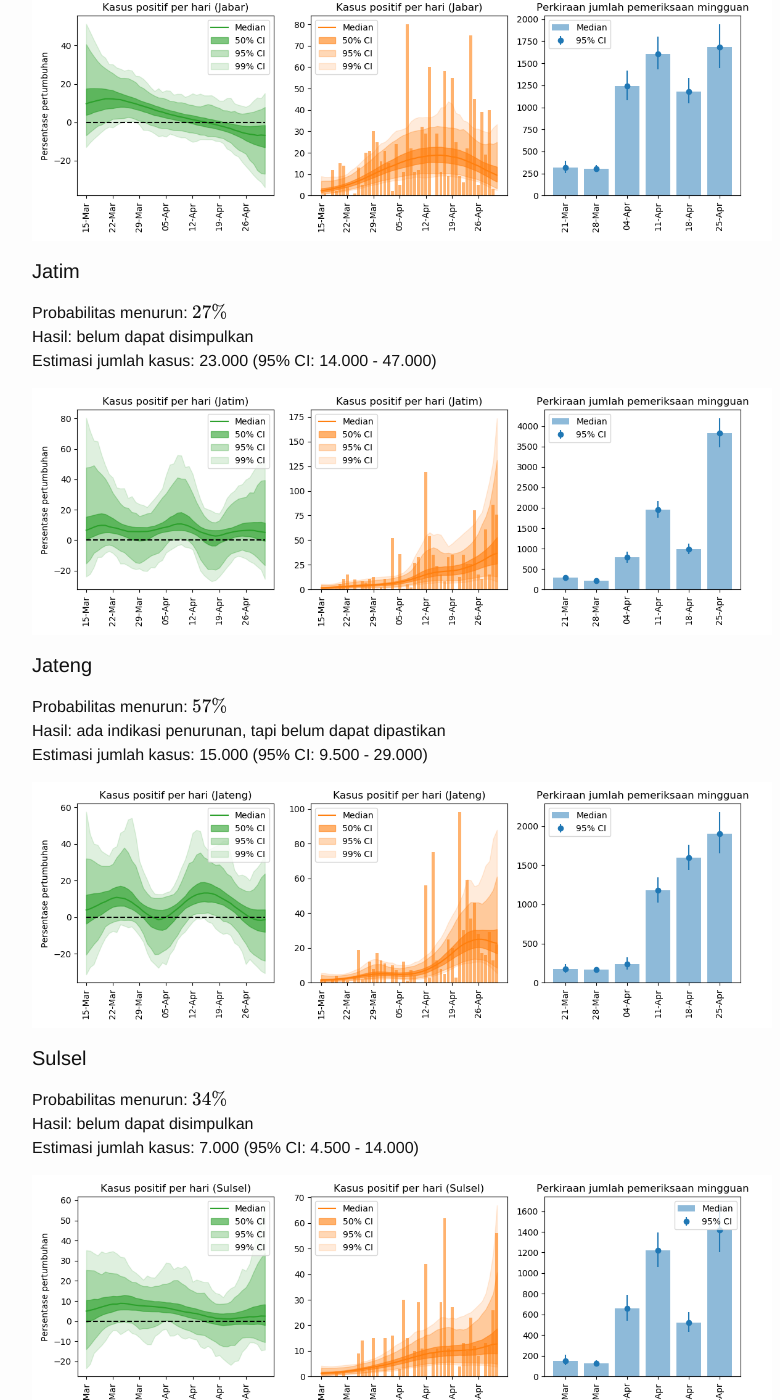
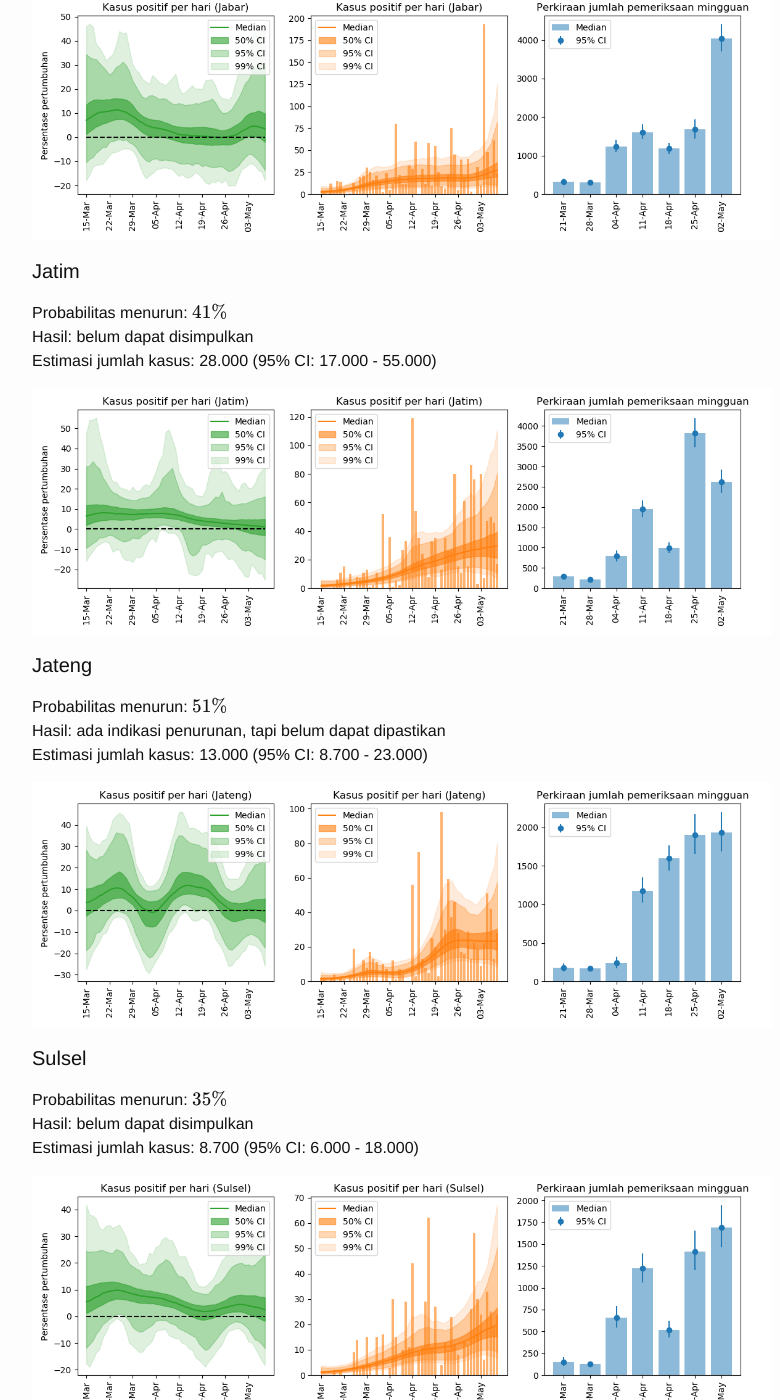
Before and after one commit to mfkasim1/mfkasim1.github.io, a Jekyll site: the page built from idcovid19.md, in a window 1280 px wide and 1400 px high, scrolled down 1239 px. Shown: the whole window, without its empty margins (238-1018 px from the left). Built offline with Jekyll 4.4.1, drawn with Linux system fonts in a browser that asks for light colours; formulas are drawn with MathJax 3; our own code applies the rules of GitHub Pages for plain Markdown files; some of the changed text lies outside the part shown.

Commit message:
Update percentage

```diff
--- a/idcovid19.md
+++ b/idcovid19.md
@@ -8,53 +8,53 @@
 ## Apakah kurva penyebaran telah turun?
 
 Sumber data: [KawalCOVID19](https://kawalcovid19.id/)<br/>
-Diperbarui pada: 01/05/2020<br/>
+Diperbarui pada: 08/05/2020<br/>
 Metode dapat dilihat di [sini]({{ site.baseurl }}/2020/04/17/COVID19-has-the-curve-flatten/)
 
 #### Indonesia
 
-Probabilitas menurun: \\(37\%\\)<br/>
+Probabilitas menurun: \\(48\%\\)<br/>
 Hasil: belum dapat disimpulkan<br/>
-Estimasi jumlah kasus: 150.000 (95% CI: 100.000 - 250.000)
+Estimasi jumlah kasus: 160.000 (95% CI: 110.000 - 310.000)
 
 <img title="Indonesia" src="{{ site.baseurl }}/assets/idcovid19-daily/id_new_cases.png" width="100%"/>
 
 #### Jakarta
 
-Probabilitas menurun: \\(56\%\\)<br/>
+Probabilitas menurun: \\(58\%\\)<br/>
 Hasil: ada indikasi penurunan, tapi belum dapat dipastikan<br/>
-Estimasi jumlah kasus: 69.000 (95% CI: 44.000 - 130.000)
+Estimasi jumlah kasus: 62.000 (95% CI: 42.000 - 120.000)
 
 <img title="Jakarta" src="{{ site.baseurl }}/assets/idcovid19-daily/idprov_jakarta_new_cases.png" width="100%"/>
 
 #### Jabar
 
-Probabilitas menurun: \\(82\%\\)<br/>
-Hasil: **kemungkinan** turun<br/>
-Estimasi jumlah kasus: 14.000 (95% CI: 9.200 - 25.000)
+Probabilitas menurun: \\(34\%\\)<br/>
+Hasil: belum dapat disimpulkan<br/>
+Estimasi jumlah kasus: 15.000 (95% CI: 8.700 - 29.000)
 
 <img title="Jabar" src="{{ site.baseurl }}/assets/idcovid19-daily/idprov_jabar_new_cases.png" width="100%"/>
 
 #### Jatim
 
-Probabilitas menurun: \\(27\%\\)<br/>
+Probabilitas menurun: \\(41\%\\)<br/>
 Hasil: belum dapat disimpulkan<br/>
-Estimasi jumlah kasus: 23.000 (95% CI: 14.000 - 47.000)
+Estimasi jumlah kasus: 28.000 (95% CI: 17.000 - 55.000)
 
 <img title="Jatim" src="{{ site.baseurl }}/assets/idcovid19-daily/idprov_jatim_new_cases.png" width="100%"/>
 
 #### Jateng
 
-Probabilitas menurun: \\(57\%\\)<br/>
+Probabilitas menurun: \\(51\%\\)<br/>
 Hasil: ada indikasi penurunan, tapi belum dapat dipastikan<br/>
-Estimasi jumlah kasus: 15.000 (95% CI: 9.500 - 29.000)
+Estimasi jumlah kasus: 13.000 (95% CI: 8.700 - 23.000)
 
 <img title="Jateng" src="{{ site.baseurl }}/assets/idcovid19-daily/idprov_jateng_new_cases.png" width="100%"/>
 
 #### Sulsel
 
-Probabilitas menurun: \\(34\%\\)<br/>
+Probabilitas menurun: \\(35\%\\)<br/>
 Hasil: belum dapat disimpulkan<br/>
-Estimasi jumlah kasus: 7.000 (95% CI: 4.500 - 14.000)
+Estimasi jumlah kasus: 8.700 (95% CI: 6.000 - 18.000)
 
 <img title="Sulsel" src="{{ site.baseurl }}/assets/idcovid19-daily/idprov_sulsel_new_cases.png" width="100%"/>
```
Also changed, not shown: assets/idcovid19-daily/id_new_cases.png, assets/idcovid19-daily/idprov_jabar_new_cases.png, assets/idcovid19-daily/idprov_jakarta_new_cases.png, assets/idcovid19-daily/idprov_jateng_new_cases.png, assets/idcovid19-daily/idprov_jatim_new_cases.png, assets/idcovid19-daily/idprov_sulsel_new_cases.png.
